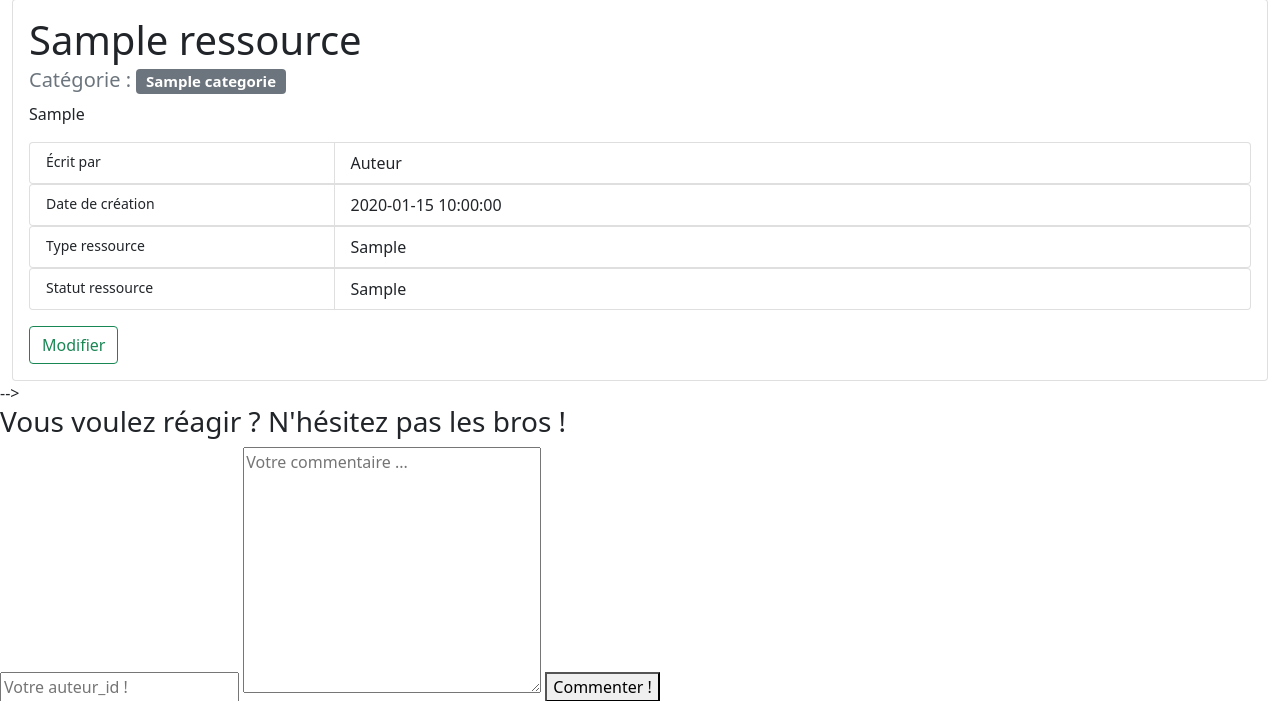
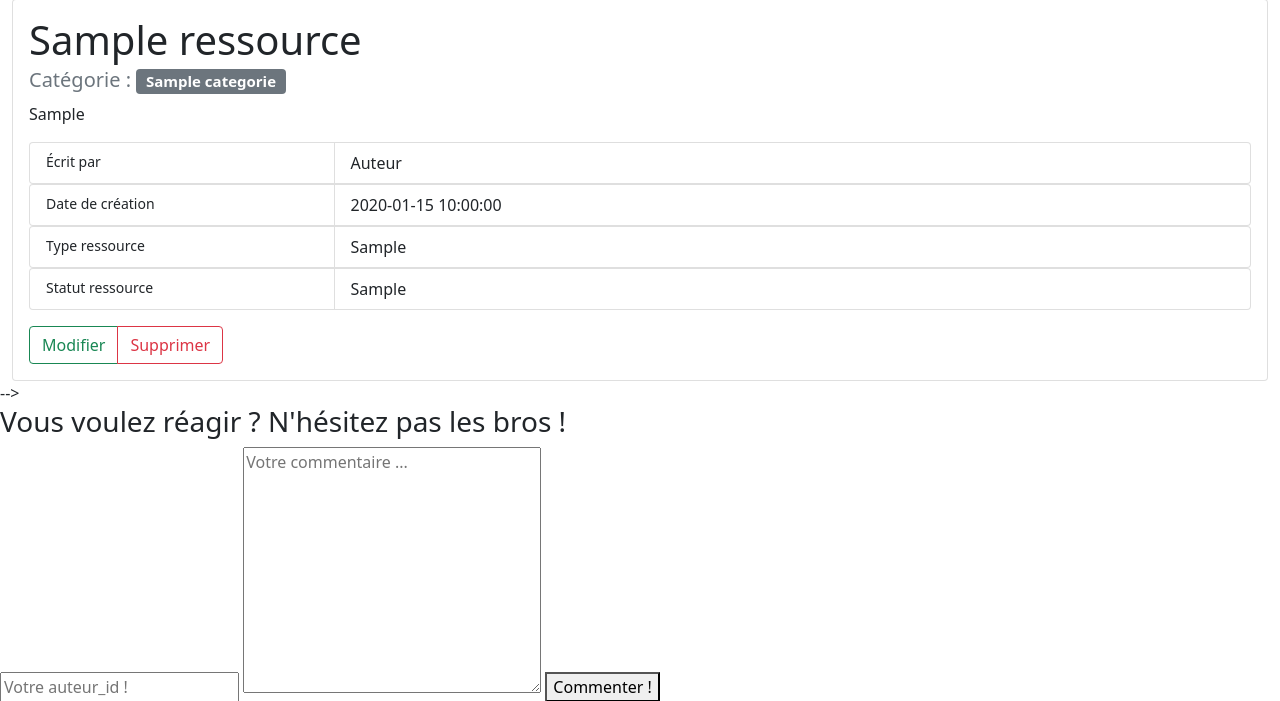
Before and after one commit to alpernuage/PHP-POO-MVC-CRUD, a PHP site: template templates/ressources/show.html.php in a window 1280 px wide. Shown: the part 98-799 px from the top of the page. Run offline with PHP 8.4, Linux system fonts and the light colour scheme; the template is opened without the code that fills it: most values are stand-ins (such as "Sample title", 1, 10 or a date in 2020).

Commit message:
améliorations

```diff
--- a/libraries/controllers/RessourceController.php
+++ b/libraries/controllers/RessourceController.php
@@ -81,7 +81,7 @@ class RessourceController
          * 1. On vérifie que le GET possède bien un paramètre "id" (delete.php?id=202) et que c'est bien un nombre
          */
         if (empty($_GET['id']) || !ctype_digit($_GET['id'])) {
-            die("Ho ?! Tu n'as pas précisé l'id de la ressource !");
+            die("Vous n'avez pas précisé l'id de la ressource !");
         }
 
         $id = $_GET['id'];
--- a/ressource.php
+++ b/ressource.php
@@ -7,7 +7,7 @@
  * Si on n'a pas de param "id", alors on affiche un message d'erreur !
  *
  */
-require_once('libraries/Controllers/RessourceController.php');
+require_once('libraries/controllers/RessourceController.php');
 
 $controller = new \Controllers\RessourceController();
 $controller->show();
--- a/templates/ressources/show.html.php
+++ b/templates/ressources/show.html.php
@@ -38,7 +38,10 @@
                                 <li class="list-group-item w-25"><small>Statut ressource</small></li>
                                 <li class="list-group-item w-75"><?= $ressource['statutRessource'] ?></li>
                             </ul>
-                            <a href="modifier-ressource.php?id=<?= $ressource['id'] ?>" class="mt-3 btn btn-outline-success" onclick="return window.confirm(`Êtes vous sur de vouloir supprimer cette ressource ?!`)">Modifier</a>
+                            <div class="mt-3 btn-group" role="group" aria-label="Basic example">
+                                <a href="modifier-ressource.php?id=<?= $ressource['id'] ?>" class="btn btn-outline-success" onclick="return window.confirm(`Êtes vous sur de vouloir modifier cette ressource ?!`)">Modifier</a>
+                                <a href="delete-ressource.php?id=<?= $ressource['id'] ?>" class="btn btn-outline-danger" onclick="return window.confirm(`Êtes vous sur de vouloir supprimer cette ressource ?!`)">Supprimer</a>
+                            </div>
                         </div>
                     </div>
                 </div>
```
Also changed, not shown: 1 other file.
